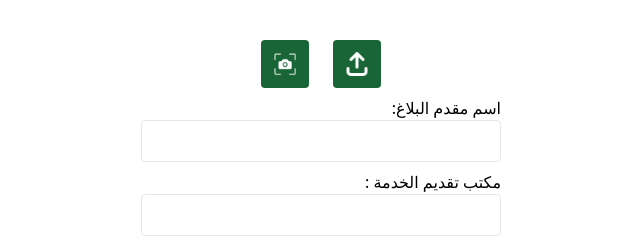
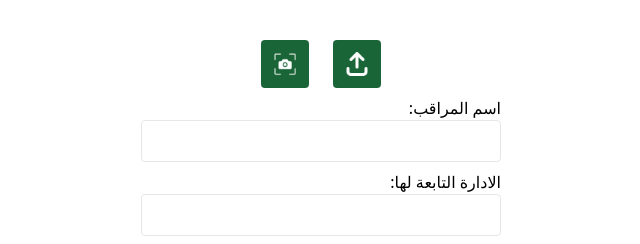
Before and after one commit to seifmahmoud44/eyes-login, a React (Vite) app: page /request/1 in a window 1280 px wide. Shown: the top 244 px of the page, without its empty margins (380-1020 px from the left). Built offline with nearby package versions, Linux system fonts and the light colour scheme.

Commit message:
last update type

```diff
--- a/src/components/Form.jsx
+++ b/src/components/Form.jsx
@@ -84,7 +84,7 @@ const Form = () => {
 
         <div className="w-full">
           <label className="block" htmlFor="user_name">
-            {type === "0" ? "اسم المراقب:" : " اسم مقدم البلاغ:"}
+            {type === "1" ? "اسم المراقب:" : " اسم مقدم البلاغ:"}
           </label>
           <input
             className="w-full border focus-visible:outline-none py-2 px-4 rounded focus:border-black"
@@ -96,7 +96,7 @@ const Form = () => {
 
         <div className="w-full">
           <label className="block" htmlFor="user_management">
-            {type === "0" ? "الادارة التابعة لها:" : "مكتب تقديم الخدمة :"}
+            {type === "1" ? "الادارة التابعة لها:" : "مكتب تقديم الخدمة :"}
           </label>
           <input
             className="w-full border focus-visible:outline-none py-2 px-4 rounded focus:border-black"
```
